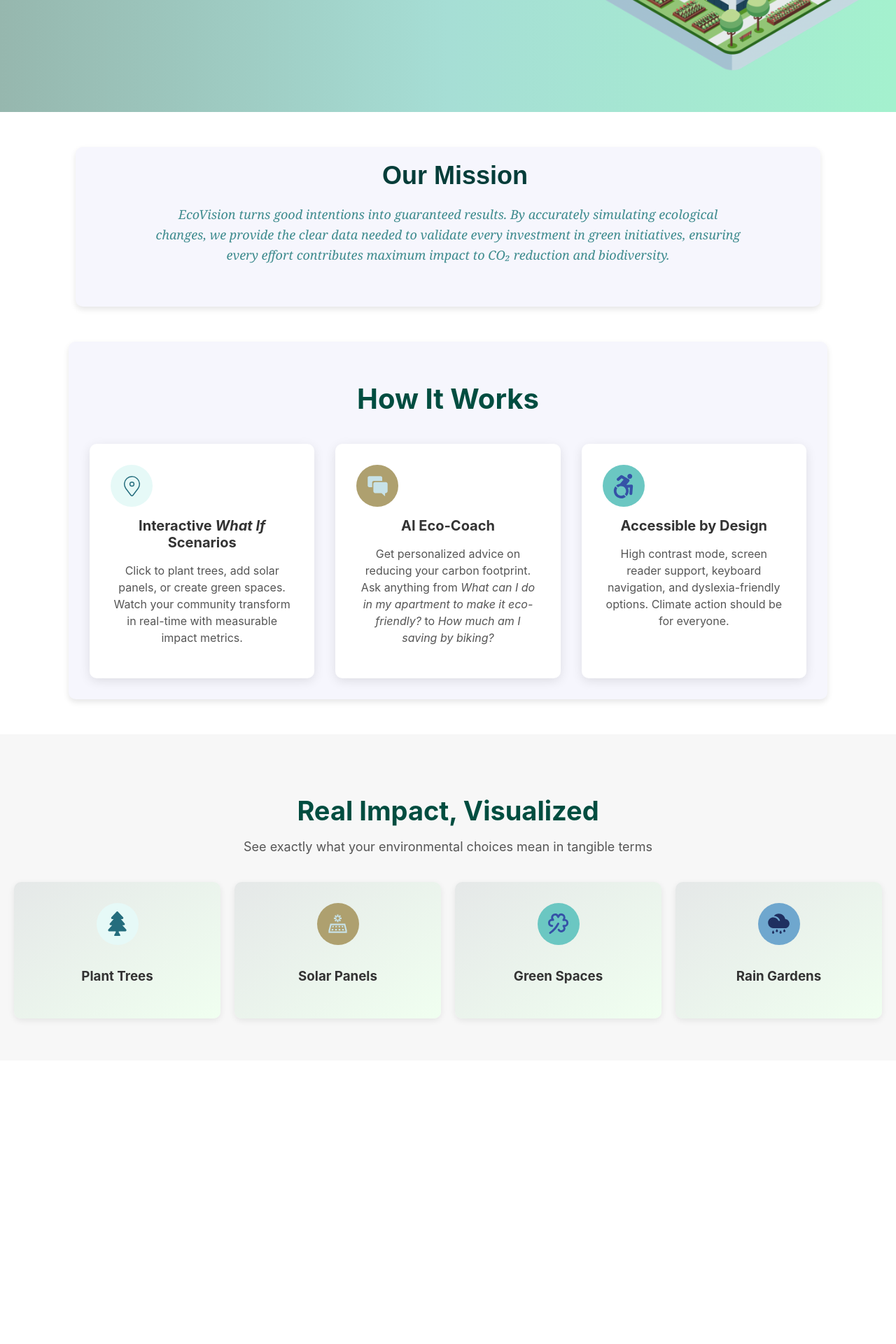
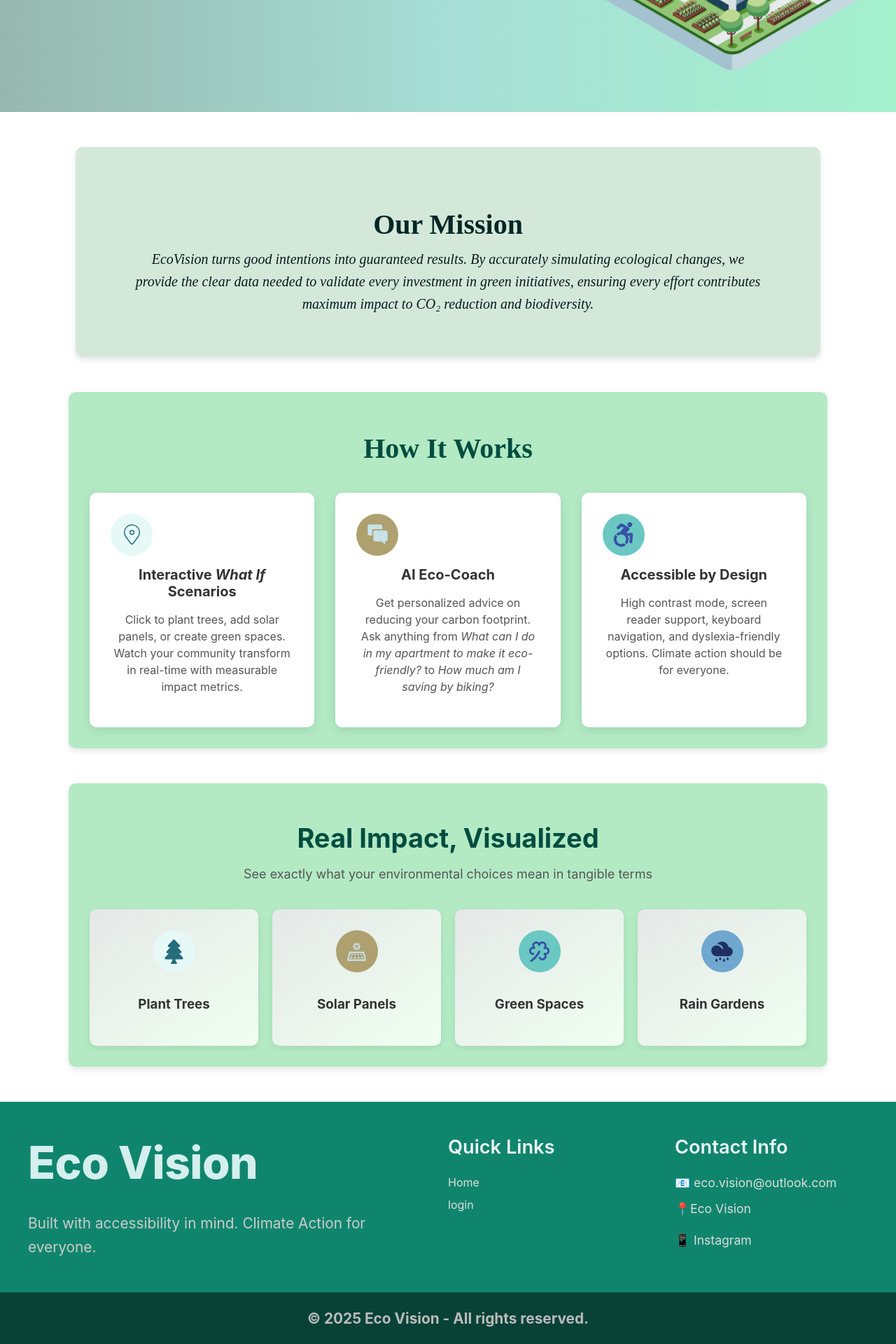
Before and after one commit to keerthan9453/EcoVision, a React (Create React App) app in the folder client/: page / in a window 1280 px wide. Shown: the part 429-2349 px from the top of the page at 70% size. Before the commit the page ends 1944 px from the top, so only its background shows below. Built offline with nearby package versions, Linux system fonts and the light colour scheme.

Commit message:
feat: added footer

```diff
--- /dev/null
+++ b/client/src/components/Footer.jsx
@@ -0,0 +1,47 @@
+// client/src/components/Header.jsx
+import React from 'react';
+import '../styles/Style.css';
+
+const Footer = () => {
+    return (
+        <footer class="footer">
+            <div class="footer-content">
+                <div class="footer-section">
+                    <div class="footer-logo">
+                        <span class="footer-logo-text">Eco Vision</span>
+                    </div>
+                    <p class="footer-tagline">Built with accessibility in mind. Climate Action for everyone.</p>
+                </div>
+
+                <div class="footer-section">
+                    <h4>Quick Links</h4>
+                    <ul class="footer-links">
+                        <li><a href="{{ url_for('home') }}">Home</a></li>
+                        <li><a href="{{ url_for('login') }}">login</a></li>
+                    </ul>
+                </div>
+
+                <div class="footer-section">
+                    <h4>Contact Info</h4>
+                    <div class="contact-item">
+                        <span>📧 eco.vision@outlook.com</span>
+                    </div>
+                    <div class="contact-item">
+                        <span>📍Eco Vision</span>
+                    </div>
+                    <div class="social-links">
+                        <a href="https://www.instagram.com/vision.eco/" target="_blank" class="social-link">
+                        📱 Instagram
+                        </a>
+                    </div>
+                </div>
+            </div>
+
+            <div class="footer-bottom">
+                <p>&copy; 2025 Eco Vision - All rights reserved.</p>
+            </div>
+        </footer>
+    );
+};
+
+export default Footer;
--- a/client/src/components/Header.jsx
+++ b/client/src/components/Header.jsx
@@ -1,46 +1,17 @@
 // client/src/components/Header.jsx
-
 import React from 'react';
-const headerStyle = {
-    position: 'relative',
-    width: '100%',
-    top: 0,
-    zIndex: 1000,
-    backgroundColor: 'rgb(2, 88, 82)',
-    color: 'white',
-    padding: '30px 0',
-    display: 'flex',
-    alignItems: 'center',
-    justifyContent: 'space-between',
-    flexWrap: 'wrap',
-    overflow: 'hidden',
-};
-
-const navLinkStyle = {
-    color: 'white',
-    textDecoration: 'none',
-    margin: '0 15px',
-    fontSize: '20px',
-};
-
-
-const h1Style = {
-    margin: 0,
-    marginLeft: '40px',
-    fontSize: '24px',
-};
-
+import '../styles/Style.css';
 
 const Header = () => {
     return (
-        <header style={headerStyle}>
+        <header>
             {/* Applied new h1Style here */}
-            <h1 style={h1Style}>Eco Vision</h1>
+            <h1>Eco Vision</h1>
 
             <nav>
-                <a href="/" style={navLinkStyle}>Home</a>
-                <a href="/about" style={navLinkStyle}>About</a>
-                <a href="/contact" style={navLinkStyle}>Contact</a>
+                <a href="/">Home</a>
+                <a href="/about">About</a>
+                <a href="/contact">Contact</a>
             </nav>
         </header>
     );
--- a/client/src/components/Mission.jsx
+++ b/client/src/components/Mission.jsx
@@ -1,46 +1,13 @@
 // client/src/components/Banner.jsx
 import React from 'react';
-
-const missionStyle = {
-    position: 'relative',
-    width: '80%',
-    margin: '50px auto',
-    padding: '20px',
-    backgroundColor: '#f6f6fdff',
-    borderRadius: '10px',
-    boxShadow: '0 4px 8px rgba(0, 0, 0, 0.1)',
-    textAlign: 'center',
-}
-const textOverlayStyle = {
-    TextAlign: 'center',
-    zIndex: 1,
-    fontSize: '24px',
-    padding: '40px',
-}
-const h1Style = {
-    fontSize: '36px',
-    fontFamily: 'Arial, sans-serif',
-    marginBottom: '10px',
-    fontWeight: 'bold',
-    padding: '10px 20px',
-    color: 'rgba(5, 61, 57, 1)',
-}
-const pStyle = {
-    fontSize: '18px',
-    fontStyle: 'italic',
-    fontFamily: 'Georgia, serif',
-    color: 'rgba(62, 139, 142, 1)',
-    margin: '0 20px',
-    lineHeight: '1.6',
-}
-
+import '../styles/Style.css';
 const Mission = () => {
   return (
-    <div className="mission" style={missionStyle}>
+    <div className="mission">
       {/* Left Side: Text Content (Replicates <div class="text-overlay">) */}
-      <div className="text-overlay" style={textOverlayStyle}>
-        <h1 style={h1Style}>Our Mission</h1>
-        <p style={pStyle}>EcoVision turns good intentions into guaranteed results. By accurately simulating ecological changes, we provide the clear data needed to validate every investment in green initiatives, ensuring every effort contributes maximum impact to CO₂ reduction and biodiversity.</p>
+      <div className="text-overlay1">
+        <h1>Our Mission</h1>
+        <p>EcoVision turns good intentions into guaranteed results. By accurately simulating ecological changes, we provide the clear data needed to validate every investment in green initiatives, ensuring every effort contributes maximum impact to CO₂ reduction and biodiversity.</p>
       </div>
     </div>
   );
--- a/client/src/pages/Home.jsx
+++ b/client/src/pages/Home.jsx
@@ -4,7 +4,7 @@
 import Mission from '../components/Mission';
 import Insights from '../components/Insights';
 import Buttons from '../components/Buttons';
-
+import Footer from '../components/Footer';
 const Home = () => {
   return (
     // React fragments <> allow you to return multiple elements without an extra <div>
@@ -15,6 +15,7 @@
       <Mission />
       <Insights />
       <Buttons />
+      <Footer />
     </>
   );
 };
--- a/client/src/styles/Style.css
+++ b/client/src/styles/Style.css
@@ -1,3 +1,32 @@
+header {
+    position: relative;
+    width: 100%;
+    top: 0;
+    z-Index: 1000;
+    background-color: rgb(2, 88, 82);
+    color: white;
+    padding: 30px 0;
+    display: flex;
+    align-items: center;
+    justify-content: space-between;
+    flex-wrap: wrap;
+    overflow: hidden;
+}
+
+header nav a {
+    color: white; /* <-- Ensured white for all states */
+    text-decoration: none;
+    margin: 0 15px;
+    font-size: 20px;
+}
+
+header h1 {
+    margin: 0;
+    margin-left: 40px;
+    font-size: 24px;
+}
+
+
 .banner {
     position: relative;
     background: linear-gradient(to right, #96b7ae, #a6ded5,#a4f1ce) no-repeat center center;
@@ -71,12 +100,48 @@
         margin: 40px 0;
     }
 }
+
+.mission {
+    position: relative;
+    width: 80%;
+    margin: 50px auto;
+    padding: 20px;
+    background-color:rgb(212, 232, 218);
+    border-radius: 10px;
+    box-shadow: 0 4px 8px rgba(0, 0, 0, 0.1);
+    text-align: center;
+}
+.text-overlay1 {
+    text-align: center;
+    z-index: 1;
+    font-size: 24px;
+    padding: 40px;
+}
+
+.text-overlay1 h1 {
+    font-size: 40px;
+    font-family: 'Arial, sans-serif';
+    margin-bottom: 10px;
+    font-weight: bold;
+    padding: 10px, 20px;
+    color: rgb(4, 39, 37);
+}
+
+.text-overlay1 p {
+    font-size: 20px;
+    font-style: italic;
+    font-family: 'Georgia, serif';
+    color: rgb(2, 28, 29);
+    margin: 0 20px;
+    line-height: 1.6;
+}
+
 .insights {
     position: relative;
     width: 80%;
     margin: 50px auto;
     padding: 30px;
-    background-color: #f6f6fdff;
+    background-color: rgb(179, 234, 196);
     border-radius: 10px;
     box-shadow: 0 4px 8px rgba(0, 0, 0, 0.1);
     text-align: center;
@@ -84,6 +149,7 @@
 
 .insights h1 {
     font-size: 40px;
+    font-family: 'Arial, sans-serif';
     color: #004d40;
     margin-bottom: 40px;
 }
@@ -158,9 +224,14 @@
     }
 }
 .buttons {
-    padding: 60px 20px;
+    position: relative;
+    width: 80%;
+    margin: 50px auto;
+    padding: 30px;
+    background-color: rgb(179, 234, 196);
+    border-radius: 10px;
+    box-shadow: 0 4px 8px rgba(0, 0, 0, 0.1);
     text-align: center;
-    background-color: #f7f7f7;
 }
 
 .buttons h1 {
@@ -234,3 +305,118 @@
         max-width: 45%;
     }
 }
+
+.footer {
+  background: rgb(16, 133, 110);
+  color: white;
+  margin-top: 3rem;
+}
+
+.footer-content {
+  max-width: 1200px;
+  margin: 0 auto;
+  padding: 3rem 1rem;
+  display: grid;
+  grid-template-columns: 2fr 1fr 1fr;
+  gap: 3rem;
+}
+
+.footer-section h4 {
+  color: rgb(238, 249, 248);
+  margin: 0 0 1rem 0;
+  font-size: 1.2rem;
+  font-weight: 600;
+}
+
+.footer-logo {
+  display: flex;
+  align-items: center;
+  gap: 1.3rem;
+  margin-bottom: 1.5rem;
+}
+
+.footer-logo-text {
+  font-size: 1.8rem;
+  font-weight: 800;
+  color: turquoise;
+  letter-spacing: -0.5px;
+}
+
+.footer-tagline {
+  color: #ccc;
+  line-height: 1.6;
+  margin: 0;
+  font-size: 1.3rem;
+}
+
+.footer-links {
+  list-style: none;
+  padding: 0;
+  margin: 0;
+}
+
+.footer-links li {
+  margin-bottom: 0.75rem;
+}
+
+.footer-links a {
+  color: #ddd;
+  text-decoration: none;
+  transition: color 0.3s ease;
+  font-size: 1rem;
+}
+
+.footer-links a:hover {
+  color: hotpink;
+}
+
+.contact-item {
+  margin-bottom: 1rem;
+  color: #ddd;
+  font-size: 1.1rem;
+}
+
+.social-links {
+  margin-top: 1.5rem;
+}
+
+.footer-logo span {
+    display: block;
+    margin-bottom: 0.5rem;
+    color:rgb(212, 239, 237);
+    font-size: 4rem;
+}
+.social-link {
+  color: #ddd;
+  text-decoration: none;
+  transition: color 0.3s ease;
+  font-size: 1.1rem;
+  display: inline-block;
+  margin-right: 1rem;
+}
+
+.social-link:hover {
+  color: hotpink;
+}
+
+.footer-bottom {
+  background: rgba(0, 0, 0, 0.5);
+  text-align: center;
+  padding: 1.5rem;
+  border-top: 1px solid rgba(255, 255, 255, 0.1);
+}
+
+.footer-bottom p {
+  margin: 0;
+  z-index: 1;
+  font-weight: bold;
+  color: #bbb;
+  font-size: 1.3rem;
+}
+
+.footer-section h4 {
+    font-size: 1.7rem;
+    font-weight: 600;
+    color: #ecf5f4;
+    margin-bottom: 1.5rem;
+}
```
